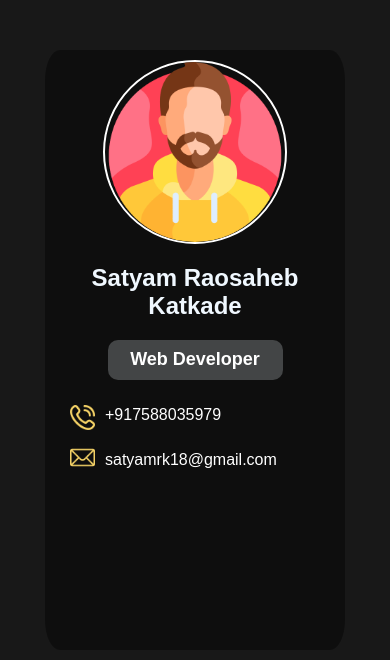
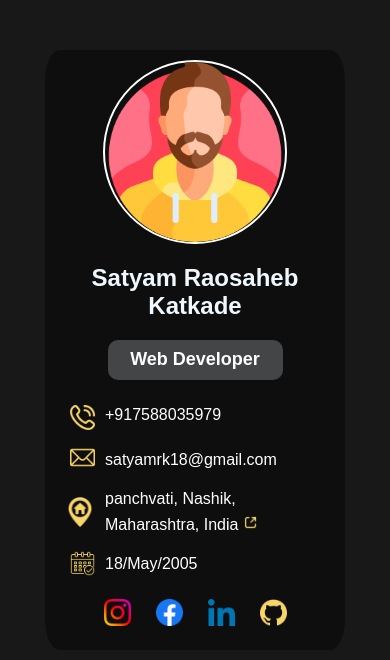
Before and after one commit to satyamrk18/Portfolio, a plain HTML site: page index.html in a window 390 px wide. Shown: the top 660 px of the page. Drawn offline with Linux system fonts and the light colour scheme.

Commit message:
social media icons are aded to informatin card and also responsive for mobile

```diff
--- a/index.html
+++ b/index.html
@@ -7,6 +7,10 @@
     <style>
       * {
         font-family: sans-serif;
+      }
+      a {
+        text-decoration: none;
+        color: white;
       }
       body {
         margin: 0px;
@@ -93,7 +97,7 @@
       .number {
         margin: 10px 0 0 0;
         color: white;
-        text-decoration: none;
+
       }
       .mail-icon {
         display: flex;
@@ -108,9 +112,61 @@
       .email {
         margin: 5px 0 0 0;
         color: white;
-        text-decoration: none;
+
+      }
+      .address-icon
+      {
+        display: flex;
+        align-items: center;
+        color: white;
+        flex-wrap:wrap;
+        margin:20px 0px 0px 0px ;
+      }
+      .address-icn
+      {
+        height:30px;
+        margin-left:20px;
+      }
+      .map
+      {
+        margin:7px 0 0 5px;
+        height:15px;
+      }
+      .address-icon a{
+        margin-left:10px;
+      }
+      .calender
+      {
+        display: flex;
+        align-items: center;
+        color:white;
+        gap:10px;
+        margin: 5px 0px 0px 25px;
+      }
+      .calendar-icon
+      {
+        height:25px;
+      }
+      .social-media-infocard
+      {
+        display:flex;
+        align-items:center;
+        justify-content:center;
+        gap:25px;
+      }
+      .social-media-icn{
+        height:27px;
+        cursor: pointer;
+        transition:0.2s ease-in-out;
+      }
+      .social-media-icn:hover{
+       transform: scale(1.5);
       }
       /* Extra small devices (phones) */
+      .social-media-infocard
+      {
+        margin:10px 0 0 0 ;
+      }
       @media (max-width: 576px) {
         /*information card edit for mobile phone*/
         .container {
@@ -148,21 +204,43 @@
   </head>
   <body>
     <div class="container">
+      <!--Information box-->
       <div class="info">
+        <!--image and name-->
         <img src="./images/sample-image.png" class="info-image" alt="photo" />
         <h2 class="name">Satyam Raosaheb Katkade</h2>
         <button class="web-dev">Web Developer</button>
+        <!--phone number-->
         <div class="phone-call-icon">
           <img src="./logo/phone-call.png" alt="phone call icon" />
           <a class="number" href="+917588035979" target="hpone"
             >+917588035979</a
           >
         </div>
+        <!--mail-->
         <div class="mail-icon">
           <img src="./logo/mail.png" class="mail-icn" alt="mail-icon" />
           <a href="https://mail.google.com/" target="new" class="email"
             >satyamrk18@gmail.com</a
           >
+        </div>
+        <!--address-->
+        <div class="address-icon">
+          <img src="./logo/address.png" alt="address icon" class="address-icn">
+          <a href="https://maps.app.goo.gl/W9cypysq6qbd3Wvv9" target="new">panchvati, Nashik, <br> Maharashtra, India<img src="./logo/redirect.png" alt="map" class="map"></a>
+          </pre></a>
+        </div>
+        <!--birth date-->
+        <div class="calender">
+      <img src="./logo/calendar.png" alt="calender" class="calendar-icon">
+      <p class="birth-date">18/May/2005</p>
+        </div>
+        <!--social media-->
+        <div class="social-media-infocard">
+          <img src="./images/instagram.png" alt="insta-logo" class="social-media-icn">
+          <img src="./images/facebook.png" alt="facebook-logo" class="social-media-icn">
+          <img src="./images/linkedin.png" alt="linkedin logo" class="social-media-icn">
+          <img src="./images/github.png" alt="github logo" class="social-media-icn">
         </div>
       </div>
       <script>
```
Also changed, not shown: images/facebook.png (added), images/github.png (added), images/instagram.png (added), images/linkedin.png (added), images/vercel.png (added), logo/address.png (renamed from images/address.png), logo/calendar.png (added), logo/redirect.png (added).
